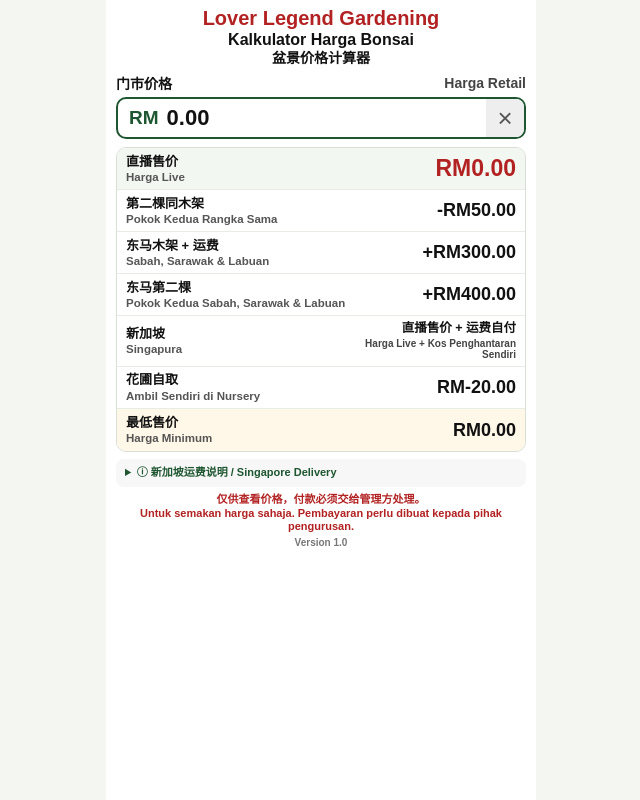
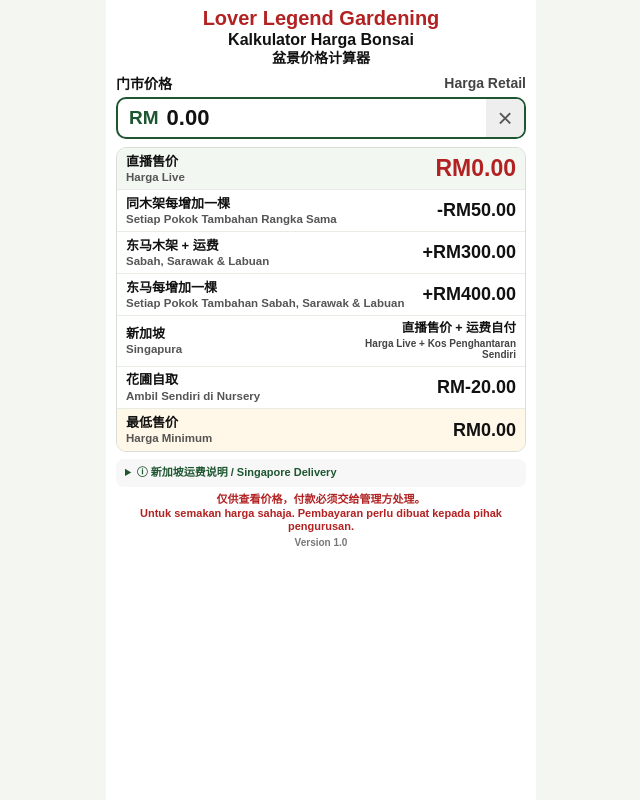
Before and after one commit to Alexliew829/kalkulator-harga-bonsai, a plain HTML site: page index.html in a window 1280 px wide. Shown: the whole page, without its empty margins (319-959 px from the left). Drawn offline with Linux system fonts and the light colour scheme.

Commit message:
Update index.html

```diff
--- a/index.html
+++ b/index.html
@@ -49,9 +49,9 @@
 
       <div class="price-row">
         <div class="label">
-          <span class="cn">第二棵同木架</span>
-          <span class="ms">Pokok Kedua Rangka Sama</span>
-        </div>
+         <span class="cn">同木架每增加一棵</span>
+<span class="ms">Setiap Pokok Tambahan Rangka Sama</span>
+                 </div>
         <strong>-RM50.00</strong>
       </div>
 
@@ -65,8 +65,8 @@
 
       <div class="price-row">
         <div class="label">
-          <span class="cn">东马第二棵</span>
-          <span class="ms">Pokok Kedua Sabah, Sarawak & Labuan</span>
+         <span class="cn">东马每增加一棵</span>
+<span class="ms">Setiap Pokok Tambahan Sabah, Sarawak & Labuan</span>
         </div>
         <strong>+RM400.00</strong>
       </div>
```
